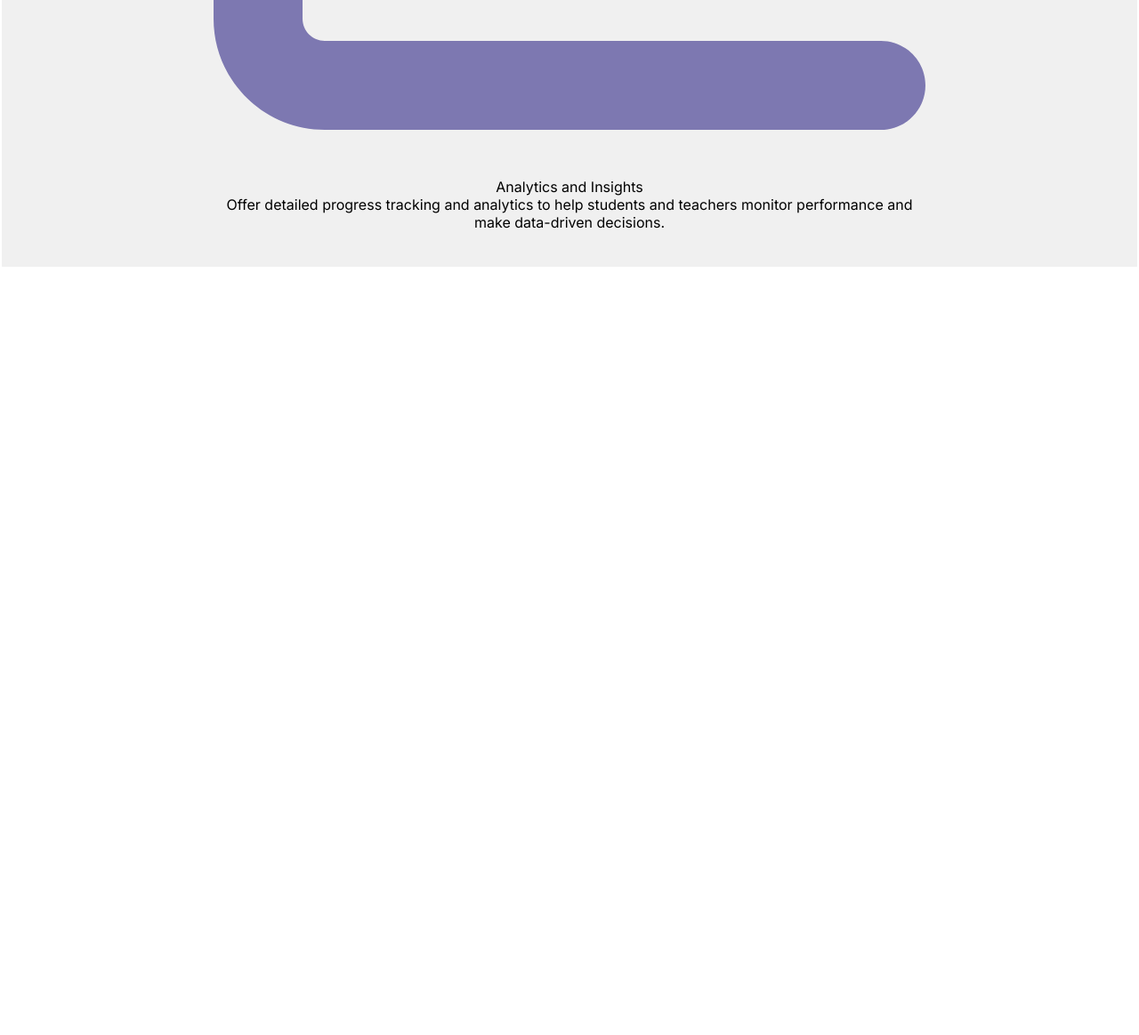
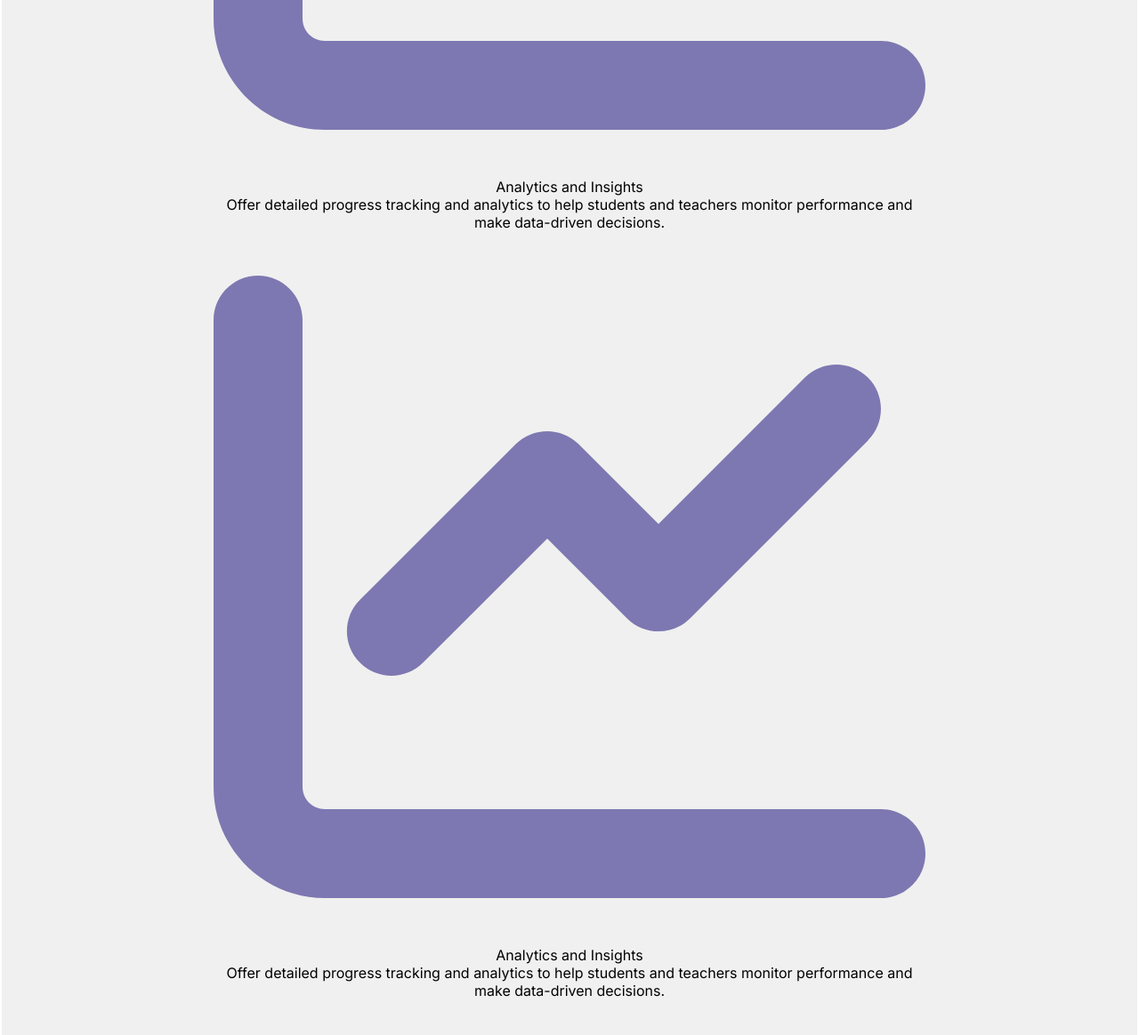
Before and after one commit to heyyvikrant/study, a plain HTML site: page index.html in a window 1280 px wide. Shown: the part 4713-5877 px from the top of the page at 89% size. Before the commit the page ends 5013 px from the top, so only its background shows below. Drawn offline with Linux system fonts and the light colour scheme.

Commit message:
some changes

```diff
--- a/index.html
+++ b/index.html
@@ -174,6 +174,17 @@
                         Offer detailed progress tracking and analytics to help students and teachers monitor performance and make data-driven decisions.
                     </div>
                 </div>
+                <div class="feature-card">
+                    <img class="feature-svg" src="Analytics.svg" />
+                </div>
+                <div class="feature-info">
+                    <div class="feature-title">
+                        Analytics and Insights
+                    </div>
+                    <div class="feature-description">
+                        Offer detailed progress tracking and analytics to help students and teachers monitor performance and make data-driven decisions.
+                    </div>
+                </div>
             </div>
         </div>
     </div>
```
